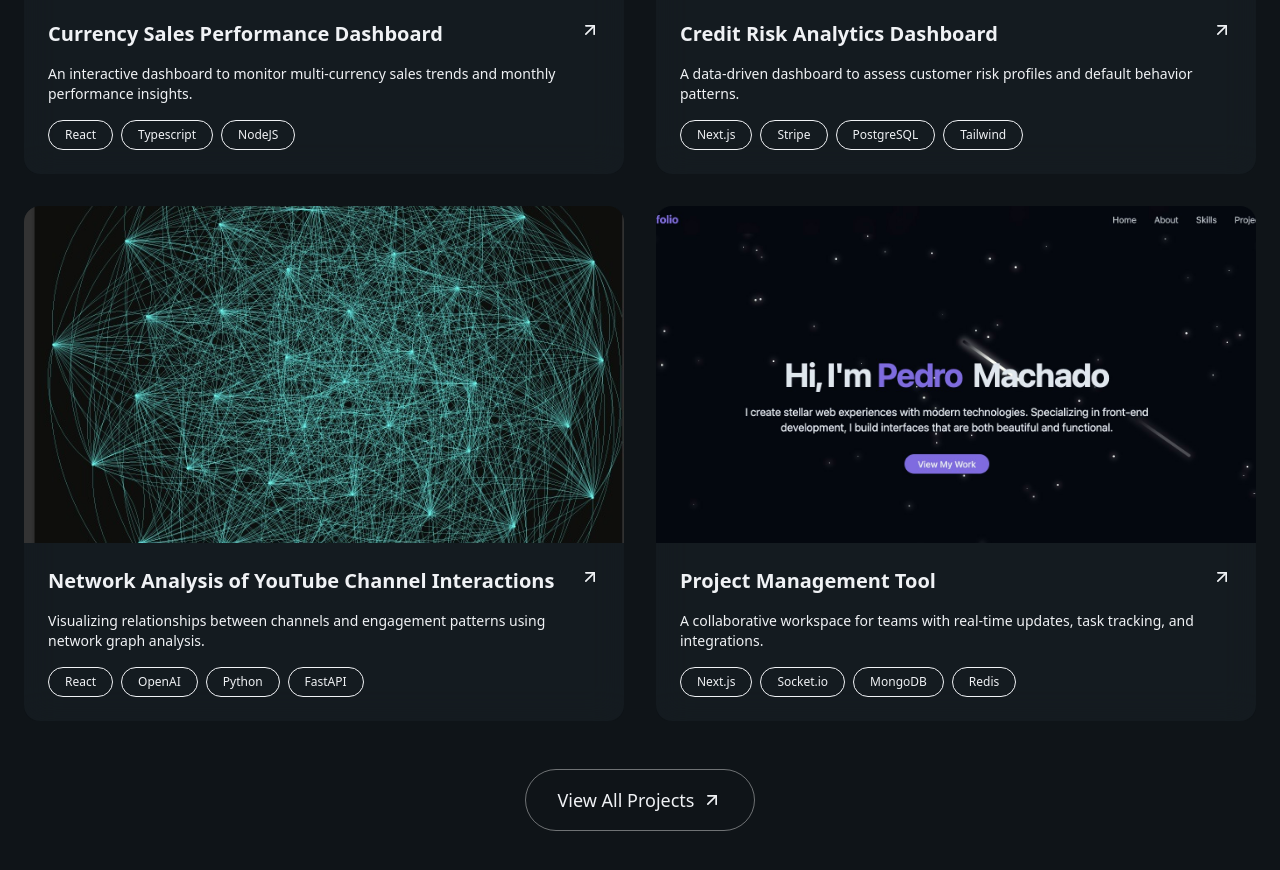
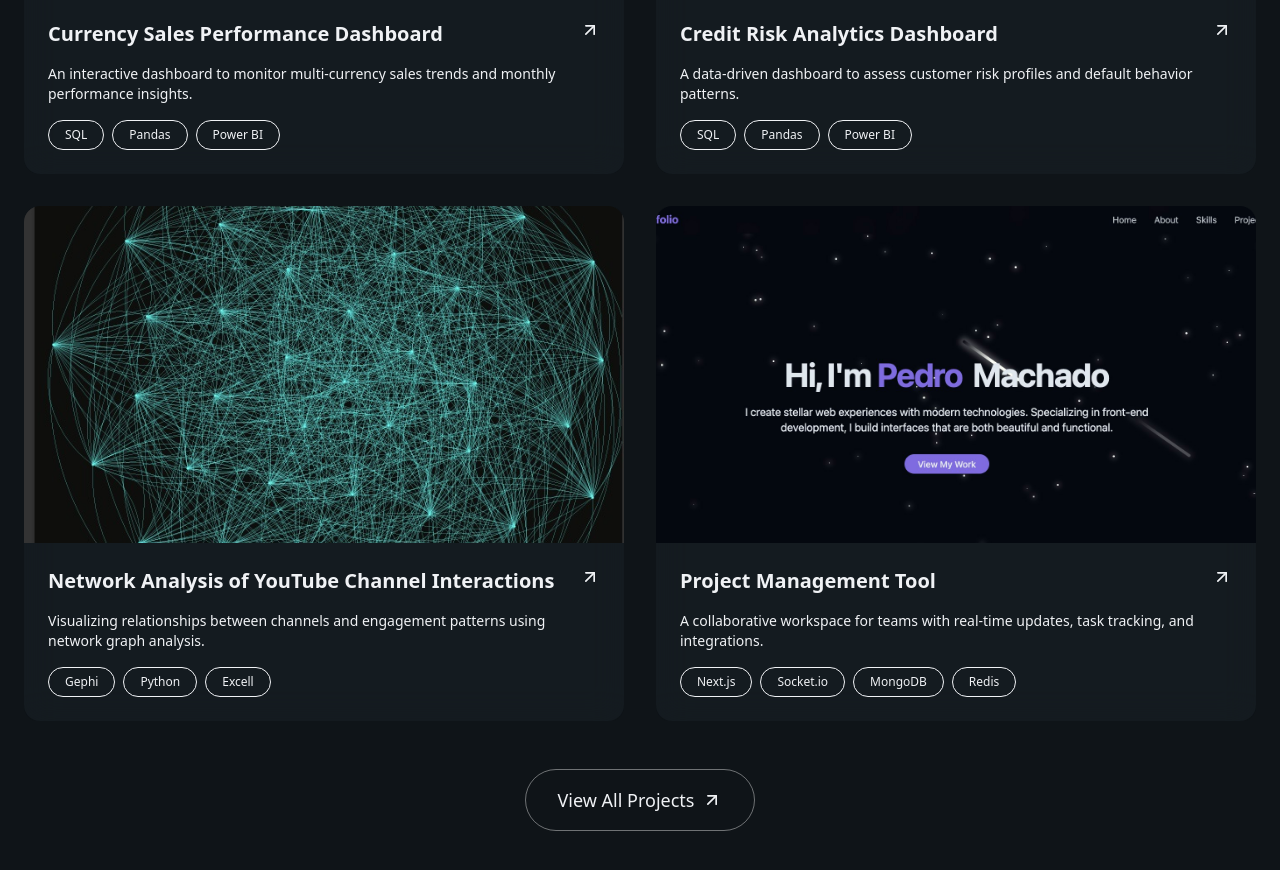
Before and after one commit to esdeki/portfolio, a React (Vite) app: page / in a window 1280 px wide. Shown: the part 2820-3690 px from the top of the page. Built offline with nearby package versions, Linux system fonts and the light colour scheme.

Commit message:
update project texts and images

```diff
--- a/src/sections/Projects.jsx
+++ b/src/sections/Projects.jsx
@@ -7,7 +7,7 @@ const projects = [
     description:
       "An interactive dashboard to monitor multi-currency sales trends and monthly performance insights.",
     image: "/Project/p1.jpg",
-    tags: ["React", "Typescript", "NodeJS"],
+    tags: ["SQL", "Pandas", "Power BI"],
     link: "#",
     github: "#",
   },
@@ -16,7 +16,7 @@ const projects = [
     description:
       "A data-driven dashboard to assess customer risk profiles and default behavior patterns.",
     image: "/Project/p2.jpg",
-    tags: ["Next.js", "Stripe", "PostgreSQL", "Tailwind"],
+    tags: ["SQL", "Pandas", "Power BI"],
     link: "#",
     github: "#",
   },
@@ -25,7 +25,7 @@ const projects = [
     description:
       "Visualizing relationships between channels and engagement patterns using network graph analysis.",
     image: "/Project/p3.jpg",
-    tags: ["React", "OpenAI", "Python", "FastAPI"],
+    tags: ["Gephi", "Python", "Excell"],
     link: "#",
     github: "#",
   },
```
Also changed, not shown: public/Project/1.jpg (deleted).
